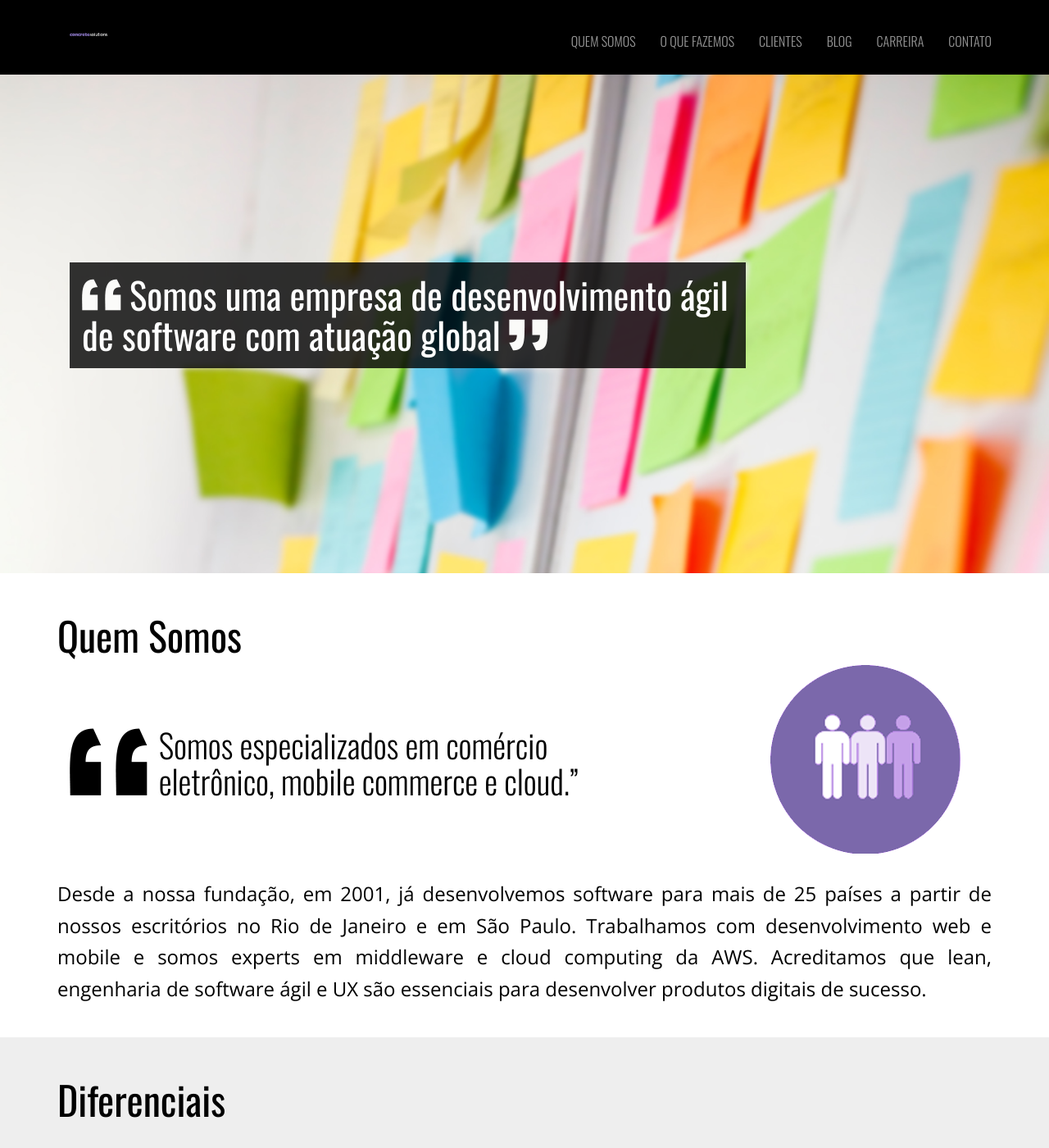
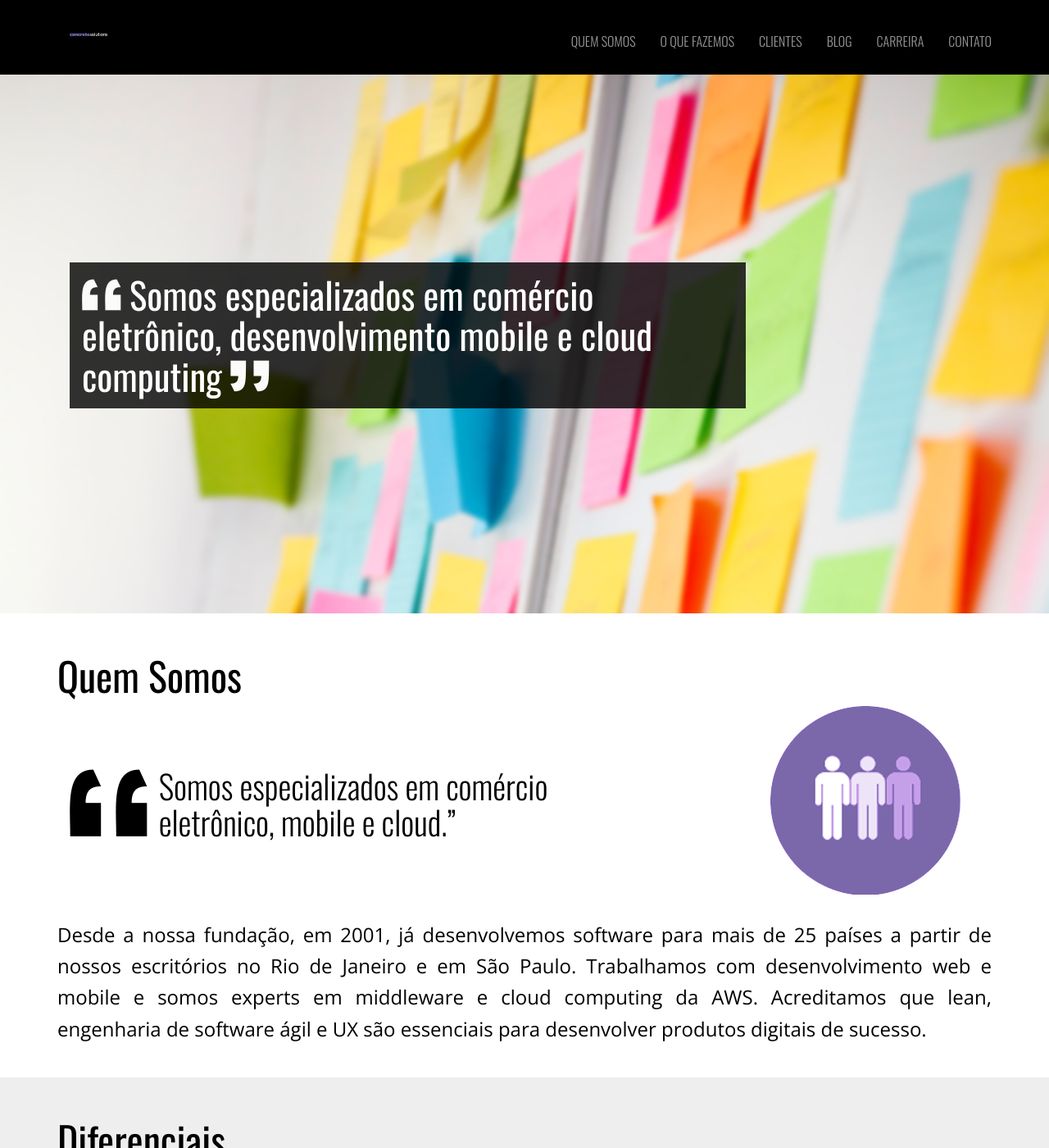
Before and after one commit to cs-lyra/concretesolutions.github.io, a Jekyll site: the page built from quem-somos.html, in a window 1280 px wide and 1400 px high. Shown: the whole window at 82% size. Built offline with Jekyll 4.4.1, drawn with Linux system fonts in a browser that asks for light colours; nearby versions of some CDN libraries; Markdown is read by kramdown in place of the engine named in the settings; some of the changed text lies outside the part shown.

Commit message:
Ajustes de conteúdo

```diff
--- a/_includes/footer.html
+++ b/_includes/footer.html
@@ -25,7 +25,7 @@
 					<ul>
 						<li><a href="https://aws.amazon.com/pt/aws-summit-2014/sao-paulo/" target="_blank"><span class="bold">27-05-14 //</span> AWS Summit.</a></li>
 						<li><a ><span class="bold">05-06-14 //</span> Coders on Beer SP - Product Discovery.</a></li>
-						<li><a href="http://www.itforummais.com.br/" target="_blank"><span class="bold">27 à 31-08-14//</span> IT Fórum.</a></li>
+						<li><a href="http://www.itforummais.com.br/" target="_blank"><span class="bold">27 a 31-08-14//</span> IT Fórum.</a></li>
 					</ul>
 				</div>
 				<div class="col-md-4 box-content">
--- a/css/style.css
+++ b/css/style.css
@@ -331,10 +331,12 @@
 .space{padding-left: 5% !important;}
 .fix{padding: 0 0 0 35px; display: inline-block; clear: both;}
 .cloud{display: inline-block; clear: both;}
+
+/*-------------------TEAM--------------------*/
 .team{display: block;}
 .team li{display: inline-block; padding: 50px 50px 0 50px;}
-.team li a:hover img{opacity: 0.5;}
-.team li h3{font-family: "Oswald"; font-size: 18px; text-transform: uppercase; text-align: center;}
+/*.team li a:hover img{opacity: 0.5;}
+*/.team li h3{font-family: "Oswald"; font-size: 18px; text-transform: uppercase; text-align: center;}
 .team li h6{font-weight: 300px; font-style: italic; font-size: 12px; text-transform: uppercase; text-align: center;}
 
 /*-----------------------------------------------*/
--- a/o-que-fazemos.html
+++ b/o-que-fazemos.html
@@ -68,7 +68,7 @@
 						<p>Combinamos código nativo com HTML 5 e jQuery Mobile.</p>
 					</div>
 					<div class="box-service col-md-3 no-border">
-						<div class="row center"><img src="img/aws.png"></div>
+						<div class="row center"><img src="img/experiencia.png"></div>
 						<h3>Experiência</h3>
 						<p>Desde 2005, implementamos mais de 50 projetos em 10 países.</p>
 					</div>
@@ -81,7 +81,7 @@
 				<img src="img/bg-cloud.jpg" alt="Cloud" class="img-responsive img-service">
 				<div id="services" class="row">
 					<div class="box-service col-md-3">
-						<div class="row center"><img src="img/experiencia.png"></div>
+						<div class="row center"><img src="img/aws.png"></div>
 						<h3>Experiência</h3>
 						<p>Primeiro parceiro da Amazon Web Services na América Latina</p>
 					</div>
--- a/quem-somos.html
+++ b/quem-somos.html
@@ -5,7 +5,7 @@
 	<section class="intro-who-we-are">
 		<div class="container">
 			<div class="hero-content col-md-9">
-				<h1><span class="decor-1"></span>Somos uma empresa de desenvolvimento ágil de software com atuação global<span class="decor-2"></span></h2>
+				<h1><span class="decor-1"></span>Somos especializados em comércio eletrônico, desenvolvimento mobile e cloud computing<span class="decor-2"></span></h2>
 			</div>
 		</div>
 	</section>
@@ -15,7 +15,7 @@
 			<div class="row">
 				<div class="col-md-8 spotlight">
 					<span class="decor-3"></span>
-					<h2>Somos especializados em comércio <br>eletrônico, mobile commerce e cloud.”</h2>
+					<h2>Somos especializados em comércio <br>eletrônico, mobile  e cloud.”</h2>
 				</div>
 				<div class="col-md-3 align-right">
 					<span><img class=" " src="img/team.png" alt="Team CS"></span>
@@ -77,43 +77,43 @@
 			</header>
 		    <ul class="team">
 		    	<li>
-		    		<a href="#"><img src="img/fernando.png" alt="Fernando De La Riva" class=" "></a>
+		    		<img src="img/fernando.png" alt="Fernando De La Riva" class=" ">
 		    		<h3>Fernando De La Riva</h3>
 		    		<h6>sócio-fundador</h6>
 		    	</li>
 		    	<li>
-		    		<a href="#"><img src="img/oliveira.png" alt="Victor Oliveira" class=" "></a>
+		    		<img src="img/oliveira.png" alt="Victor Oliveira" class=" ">
 					<h3>Victor Oliveira</h3>
 		    		<h6>sócio-fundador</h6>
 		    	</li>
 		    	<li>
-		    		<a href="#"><img src="img/roma.png" alt="Vitor Roma" class=" "></a>
+		    		<img src="img/roma.png" alt="Vitor Roma" class=" ">
 		    		<h3>Vitor Roma</h3>
 		    		<h6>sócio-fundador</h6>
 		    	</li>
 		    	<li>
-		    		<a href="#"><img src="img/corintho.png" alt="Corintho Assunção" class=" "></a>
+		    		<img src="img/corintho.png" alt="Corintho Assunção" class=" ">
 		    		<h3>Corintho Assunção</h3>
 		    		<h6>sócio</h6>
 		    	</li>
 		    	<li>
-		    		<a href="#"><img src="img/bruno.png" alt="Bruno Moneró" class=" "></a>
+		    		<img src="img/bruno.png" alt="Bruno Moneró" class=" ">
 		    		<h3>Bruno Moneró</h3>
 		    		<h6>sócio</h6>
 		    	</li>
 		    	<li>
-		    		<a href="#"><img src="img/alexandre.png" alt="Alexandre Bairos" class=" "></a>
+		    		<img src="img/alexandre.png" alt="Alexandre Bairos" class=" ">
 		    		<h3>Alexandre Bairos</h3>
 		    		<h6>sócio</h6>
 		    	</li>
 		    	<li>
-		    		<a href="#"><img src="img/lima.png" alt="Victor Lima" class=" "></a>
+		    		<img src="img/lima.png" alt="Victor Lima" class=" ">
 		    		<h3>Victor Lima</h3>
 		    		<h6>gerente da área mobile e <br>sócio-fundador da CloudRetail</h6>
 		    	</li>
 
 		    	<li>
-		    		<a href="#"><img src="img/avatar.png" alt="Leandro Alves" class=" "></a>
+		    		<img src="img/avatar.png" alt="Leandro Alves" class=" ">
 		    		<h3>Leandro Alves</h3>
 		    		<h6>gerente da área de suporte e <br>sócio-fundador da FIX</h6>
 		    	</li>
```
Also changed, not shown: clientes.html (+5 -8 lines), img/bruno.png.
